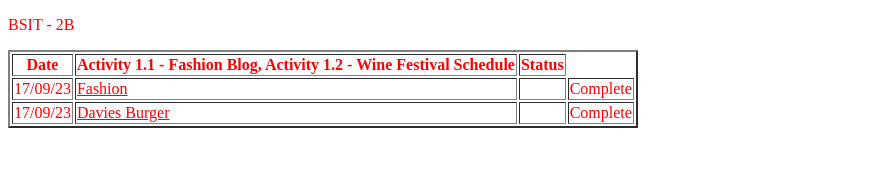
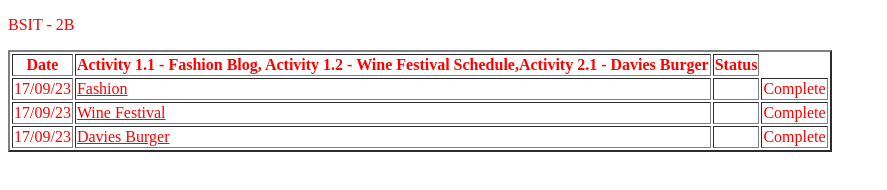
Before and after one commit to ilabonete/ilabonete.github.io, a plain HTML site: page index.html in a window 1280 px wide. Shown: the whole page, without its empty margins (0-887 px from the left). Drawn offline with Linux system fonts and the light colour scheme.

Commit message:
update index.html

```diff
--- a/index.html
+++ b/index.html
@@ -11,12 +11,17 @@
     <table border="2">
 		<tr>
 			<th>Date</th>
-			<th>Activity 1.1 - Fashion Blog, Activity 1.2 - Wine Festival Schedule</th>
+			<th>Activity 1.1 - Fashion Blog, Activity 1.2 - Wine Festival Schedule,Activity 2.1 - Davies Burger</th>
 			<th>Status</th>
 		</tr>
 		<tr>
 			<td>17/09/23</td>
 			<td><a href="https://ilabonete.github.io/Activity/Act 1.1_Fashion Blog.html">Fashion</a><td>
+			<td>Complete</td>
+		</tr>
+	    	<tr>
+			<td>17/09/23</td>
+			<td><a href="ilabonete.github.io/Activity/Act 1.2_Wine Festival.html">Wine Festival</a><td>
 			<td>Complete</td>
 		</tr>
 		<tr>
```
